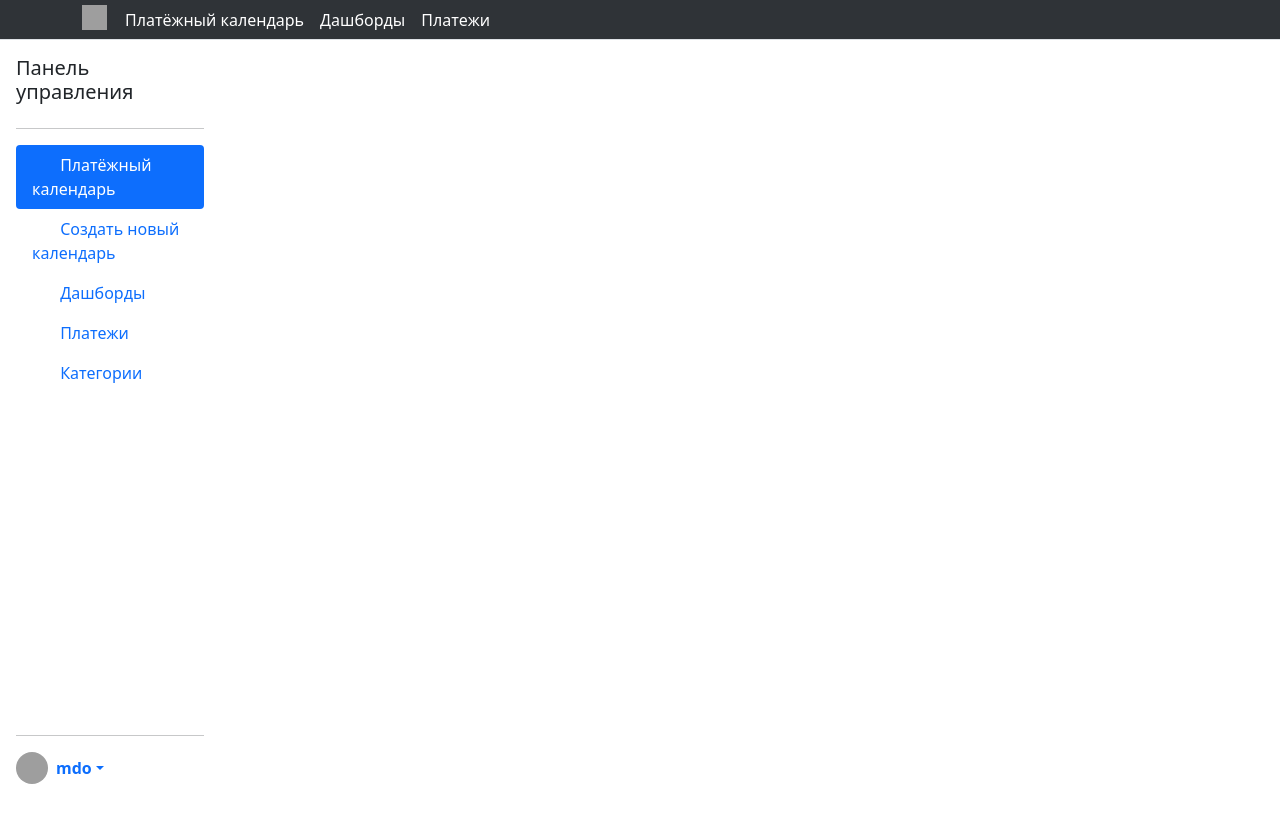
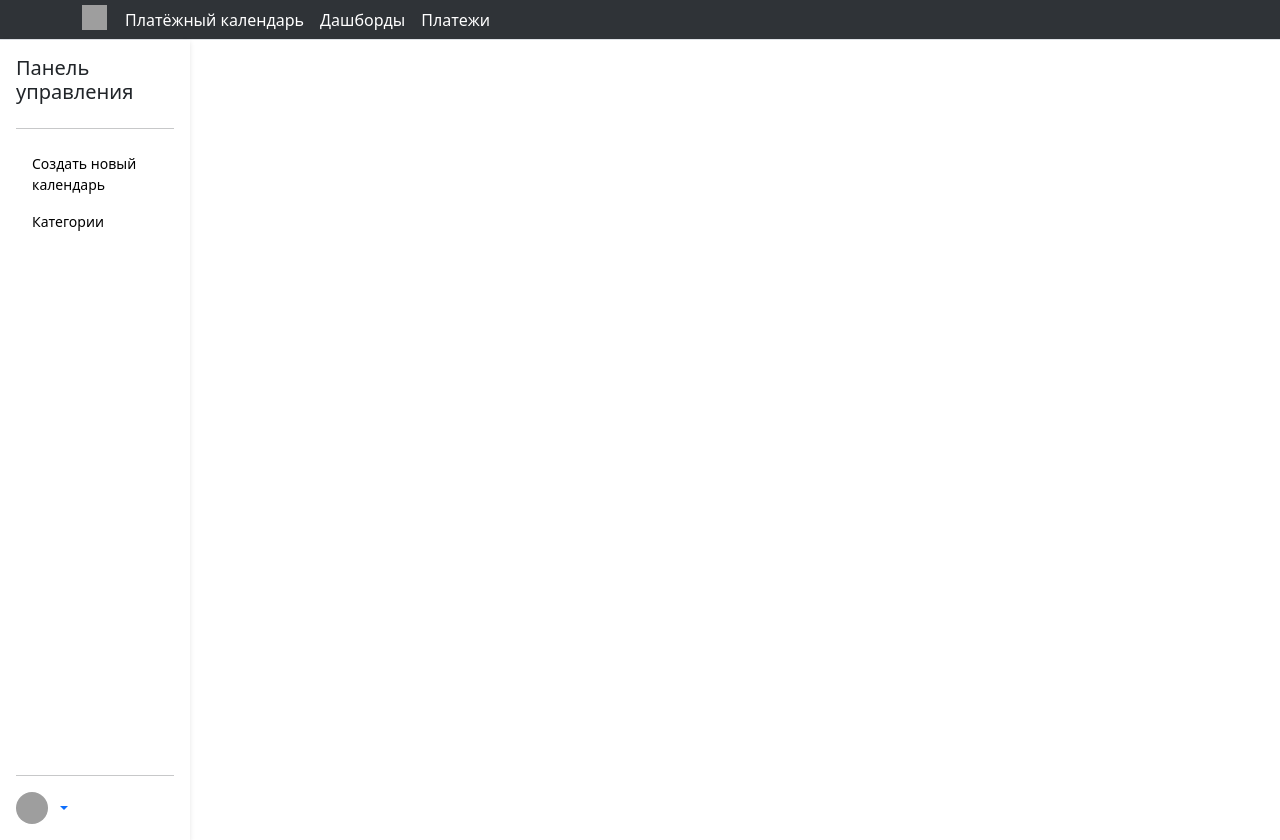
Before and after one commit to LizavetaTsitova/cp7, a Spring Boot app: page /dashboards in a window 1280 px wide. Before the commit the page ends 784 px from the top, so only its background shows below. Run offline with Spring Boot 4, Linux system fonts and the light colour scheme; the visitor is signed in with stand-in values (Sample User, id 1); some of the project's set-up classes (security, data sources, template engines, error pages and the like) are left out, and stand-ins take their place; grey boxes are pictures that could not be loaded.

Commit message:
06.12.2023

```diff
--- a/src/main/resources/static/styles/style.css
+++ b/src/main/resources/static/styles/style.css
@@ -33,14 +33,14 @@
     letter-spacing: 1rem;
 }
 
-.overlay {
-    position: absolute;
-    top: 0;
-    left: 0;
-    width: 100%;
-    height: 100%;
-    background-color: rgba(0, 0, 0, 0.5); /* Здесь можно настроить уровень прозрачности (от 0 до 1) */
-}
+/*.overlay {*/
+/*    position: absolute;*/
+/*    top: 0;*/
+/*    left: 0;*/
+/*    width: 100%;*/
+/*    height: 100%;*/
+/*    background-color: rgba(0, 0, 0, 0.5); !* Здесь можно настроить уровень прозрачности (от 0 до 1) *!*/
+/*}*/
 
 ::-webkit-scrollbar {
     width: 0.5em;
@@ -52,14 +52,14 @@
 }
 
 /* CSS to animate the sidebar */
-.sidebar {
-    width: 220px;
-    position: fixed;
-    top: 40px;
-    left: 0;
-    height: 100vh;
-    z-index: 999;
-}
+/*.sidebar {*/
+/*    width: 220px;*/
+/*    position: fixed;*/
+/*    top: 40px;*/
+/*    left: 0;*/
+/*    height: 100vh;*/
+/*    z-index: 999;*/
+/*}*/
 
 /*.sidebar.active {*/
 /*    left: 0px;*/
@@ -116,8 +116,34 @@
     cursor: pointer;
 }
 
-#additionalButtons {
-    max-height: 0;
-    overflow: hidden;
-    transition: max-height 0.5s ease-in-out;
+/*#additionalButtons {*/
+/*    max-height: 0;*/
+/*    overflow: hidden;*/
+/*    transition: max-height 0.5s ease-in-out;*/
+/*}*/
+
+.content-container-pc {
+    display: flex;
 }
+
+.sidebar {
+    height: 100vh;
+    width: 190px;
+    margin-right: 30px;
+    box-shadow: 0 2px 5px rgba(0, 0, 0, 0.1);
+    font-size: 14px;
+}
+
+.tables-container-pc {
+    flex: 1;
+    display: flex;
+    flex-direction: row;
+    justify-content: flex-start;
+    align-items: flex-start;
+    overflow-x: auto;
+}
+
+.table-wrapper-pc {
+    flex: 1;
+    margin-right: 10px;
+}
--- a/src/main/resources/templates/blocks/header.html
+++ b/src/main/resources/templates/blocks/header.html
@@ -1,4 +1,4 @@
-<header class="mb-3 border-bottom" style="height: 40px; background-color: #2F3337">
+<header class="border-bottom" style="height: 40px; background-color: #2F3337">
     <div class="container">
         <div class="d-flex flex-wrap align-items-center justify-content-center justify-content-lg-start">
             <section style="margin-right: 10px">
--- a/src/main/resources/templates/blocks/sidebar.html
+++ b/src/main/resources/templates/blocks/sidebar.html
@@ -12,89 +12,57 @@
 <!--</button>-->
 <!-- Sidebar -->
 <div class="sidebar d-flex flex-column flex-shrink-0 p-3 bg-body-tertiary"
-     style="width: 220px; height: 95%; background-color: white">
-<!--    <a href="/" class="d-flex align-items-center mb-3 mb-md-0 me-md-auto link-body-emphasis text-decoration-none">-->
-<!--        <svg class="bi pe-none me-2" width="40" height="40">-->
-<!--            <img src="/static/images/logo_2.png" width="40" height="40">-->
-<!--        </svg>-->
-<!--        <span class="fs-4 ms-2">PayCal</span>-->
-<!--    </a>-->
-<!--    <hr>-->
+     style="background-color: white">
     <h5>Панель управления</h5>
     <hr>
     <ul class="nav nav-pills flex-column mb-auto">
-        <li class="nav-item">
-            <a class="nav-link active" aria-current="page" href="/pc">
-                <svg class="bi pe-none me-2" width="16" height="16">
-                    <use xlink:href="#PayCal"></use>
-                </svg>
-                Платёжный календарь
-            </a>
-        </li>
         <li>
-        <li>
-            <a href="#" class="nav-link link-body-emphasis"
+            <a href="#" class="nav-link link-body-emphasis" style="color: black; text-decoration: none;"
                th:if="${#authorization.expression('hasRole(''ROLE_OWNER'')')}"
                onclick="openPopupForm()">
-                <svg class="bi pe-none me-2" width="16" height="16">
-                    <use xlink:href="#new_calendar"></use>
-                </svg>
+<!--                <svg class="bi pe-none me-2" width="16" height="16">-->
+<!--                    <use xlink:href="#new_calendar"></use>-->
+<!--                </svg>-->
                 Создать новый календарь
             </a>
         </li>
         <li>
-            <a class="nav-link link-body-emphasis" href="/dashboards"
+            <a href="#" class="nav-link link-body-emphasis" style="color: black; text-decoration: none;"
                th:if="${#authorization.expression('hasRole(''ROLE_OWNER'')')}">
-                <svg class="bi pe-none me-2" width="16" height="16">
-                    <use xlink:href="#dashboards"></use>
-                </svg>
-                Дашборды
-            </a>
-        </li>
-        <li>
-            <a href="#" class="nav-link link-body-emphasis"
-               th:if="${#authorization.expression('hasRole(''ROLE_OWNER'')')}">
-                <svg class="bi pe-none me-2" width="16" height="16">
-                    <use xlink:href="#table"></use>
-                </svg>
-                Платежи
-            </a>
-        </li>
-        <li>
-            <a href="#" class="nav-link link-body-emphasis"
-               th:if="${#authorization.expression('hasRole(''ROLE_OWNER'')')}">
-                <svg class="bi pe-none me-2" width="16" height="16">
-                    <use xlink:href="#grid"></use>
-                </svg>
+<!--                <svg class="bi pe-none me-2" width="16" height="16">-->
+<!--                    <use xlink:href="#grid"></use>-->
+<!--                </svg>-->
                 Категории
             </a>
         </li>
         <li>
             <button class="nav-link link-body-emphasis" onclick="handleButton1Click()"
+                    style="color: black; text-decoration: none;"
                     th:if="${#authorization.expression('hasRole(''ROLE_INFORMER'')')}">
-                <svg class="bi pe-none me-2" width="16" height="16">
-                    <use xlink:href="#expenses"></use>
-                </svg>
+<!--                <svg class="bi pe-none me-2" width="16" height="16">-->
+<!--                    <use xlink:href="#expenses"></use>-->
+<!--                </svg>-->
                 Внести данные по доходам
             </button>
         </li>
         <li>
             <button class="nav-link link-body-emphasis" onclick="handleButton2Click()"
+                    style="color: black; text-decoration: none;"
                     th:if="${#authorization.expression('hasRole(''ROLE_INFORMER'')')}">
-                <svg class="bi pe-none me-2" width="16" height="16">
-                    <use xlink:href="#income"></use>
-                </svg>
+<!--                <svg class="bi pe-none me-2" width="16" height="16">-->
+<!--                    <use xlink:href="#income"></use>-->
+<!--                </svg>-->
                 Внести данные по расходам
             </button>
         </li>
 
     </ul>
     <hr>
-    <div class="dropdown">
+    <div class="dropdown" style="color: black;">
         <a href="#" class="d-flex align-items-center link-body-emphasis text-decoration-none dropdown-toggle"
            data-bs-toggle="dropdown" aria-expanded="false">
             <img src="https://github.com/mdo.png" alt="" width="32" height="32" class="rounded-circle me-2">
-            <strong>mdo</strong>
+            <strong></strong>
         </a>
         <ul class="dropdown-menu text-small shadow">
             <!--                <li><a class="dropdown-item" href="#" th:if="${#authorization.expression('hasRole(''ROLE_OWNER'')')}">Создать-->
--- a/src/main/resources/templates/registration.html
+++ b/src/main/resources/templates/registration.html
@@ -63,8 +63,8 @@
                 <div class="mb-3">
                     <label for="userRole" class="form-label">Выберите роль:</label>
                     <select class="form-select" id="userRole" name="userRole" onchange="toggleButtons()">
-                        <option value="ROLE_PERSONAL" ${user.roles?seq_contains(role)?string(
-                        "selected","")}>Для личного пользования</option>
+<!--                        <option value="ROLE_PERSONAL" ${user.roles?seq_contains(role)?string(-->
+                        <!--                        "selected","")}>Для личного пользования</option>-->
                         <option value="ROLE_OWNER" ${user.roles?seq_contains(role)?string(
                         "selected","")}>Финансист</option>
                         <option value="ROLE_INFORMER" ${user.rolesseq_contains(role)?string("selected","")}>Руководитель отдела</option>
```
Also changed, not shown: src/main/resources/templates/payment_calendar.html (+9 -7 lines).
